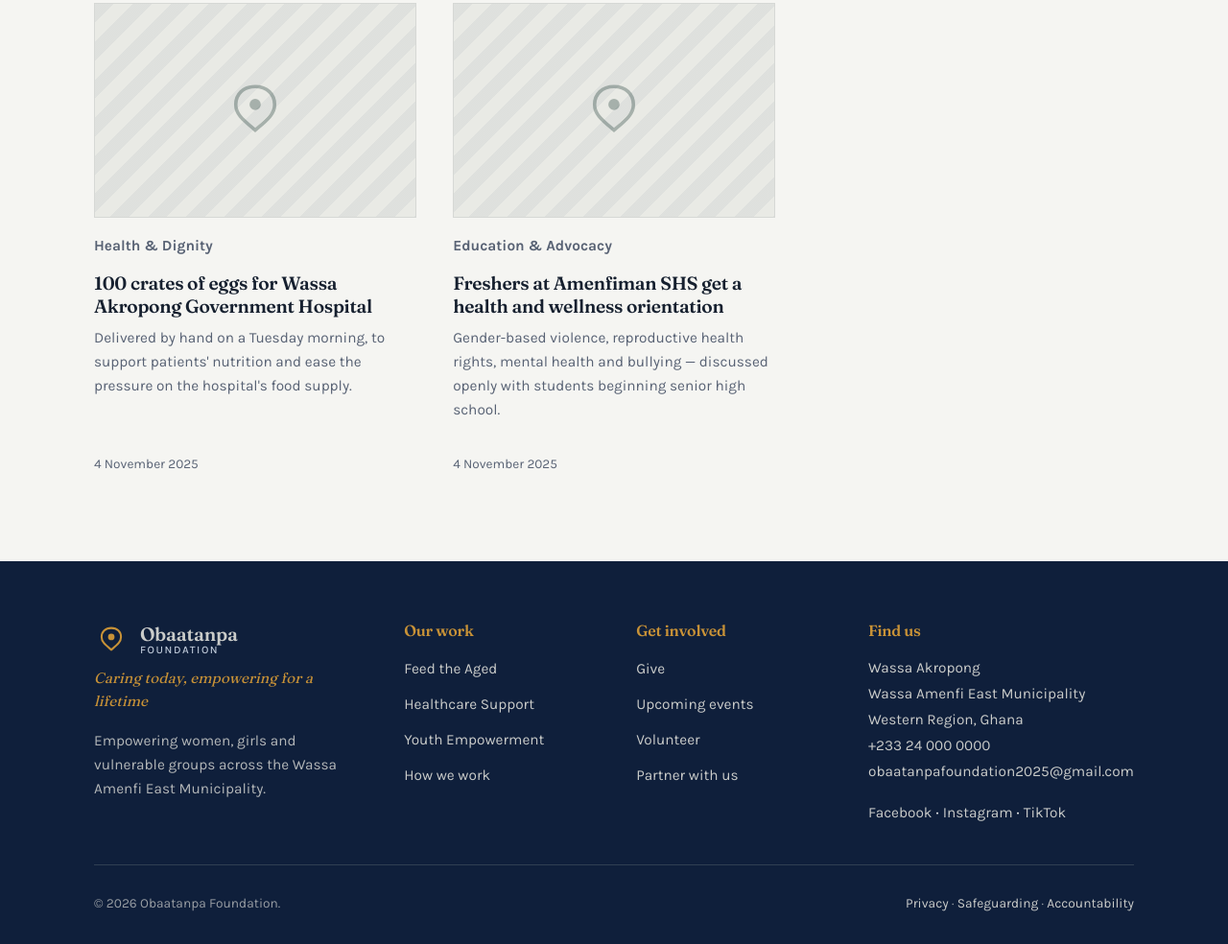
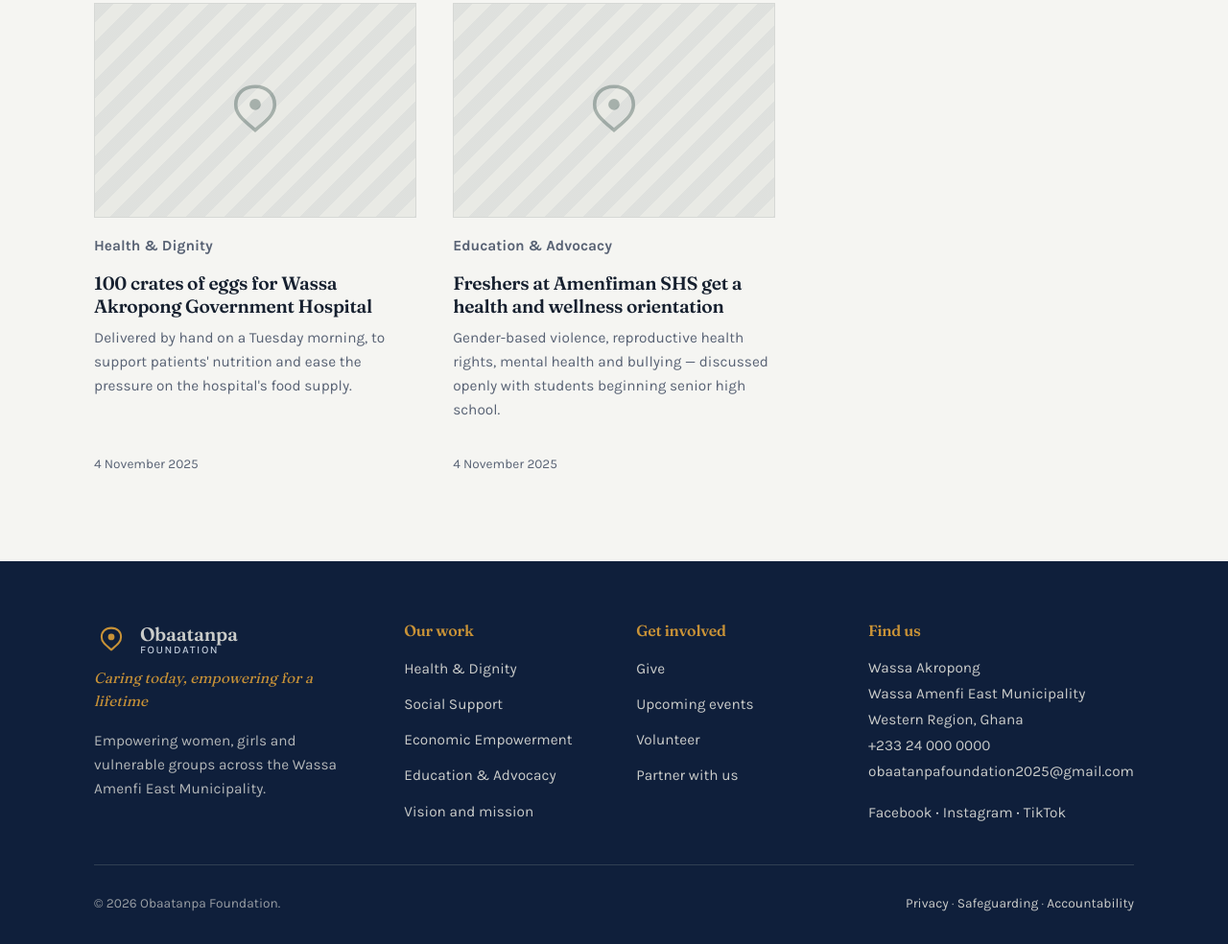
Before and after one commit to obaatanpafoundation/Obaatanpafoundation, an Eleventy site: page src/news.njk in a window 1280 px wide. Shown: the part 510-1494 px from the top of the page at 96% size. Built offline with nearby package versions, Linux system fonts and the light colour scheme; Eleventy itself is replaced by a stand-in of ours; files that its build step writes are made by us from their sources.

Commit message:
Add files via upload

```diff
--- a/src/_includes/base.njk
+++ b/src/_includes/base.njk
@@ -71,10 +71,11 @@
       <div>
         <h3>Our work</h3>
         <ul>
-          <li><a href="/#programmes">Feed the Aged</a></li>
-          <li><a href="/#programmes">Healthcare Support</a></li>
-          <li><a href="/#programmes">Youth Empowerment</a></li>
-          <li><a href="/about/">How we work</a></li>
+          <li><a href="/#programmes">Health &amp; Dignity</a></li>
+          <li><a href="/#programmes">Social Support</a></li>
+          <li><a href="/#programmes">Economic Empowerment</a></li>
+          <li><a href="/#programmes">Education &amp; Advocacy</a></li>
+          <li><a href="/about/">Vision and mission</a></li>
         </ul>
       </div>
       <div>
--- a/src/index.njk
+++ b/src/index.njk
@@ -1,7 +1,7 @@
 ---
 layout: base.njk
-title: Care and compassion in Wassa Amenfi East
-description: The Obaatanpa Foundation serves the Wassa Amenfi East Municipality through the Feed the Aged project, healthcare support for Wassa Akropong Government Hospital, and youth empowerment in schools.
+title: Empowering women and girls in Wassa Amenfi East
+description: Obaatanpa Foundation empowers women, adolescent girls, the aged and persons with disabilities across the Wassa Amenfi East Municipality through health and dignity, social support, economic empowerment, and education and advocacy.
 permalink: /index.html
 ---
 <section class="hero">
@@ -22,7 +22,7 @@
       {% else %}
       <div class="photo-quiet"><svg width="72" height="72" viewBox="0 0 32 32" aria-hidden="true"><path d="M16 5c5.6 0 9 3.6 9 8.3 0 4.5-3.4 7.1-9 11.9-5.6-4.8-9-7.4-9-11.9C7 8.6 10.4 5 16 5z" fill="none" stroke="#E0A83C" stroke-width="1.6"/><circle cx="16" cy="13.3" r="2.6" fill="#E0A83C"/></svg></div>
       {% endif %}
-      {% if home.heroCaption %}<figcaption class="figcap">{{ home.heroCaption }}</figcaption>{% endif %}
+      {% if home.heroImage and home.heroCaption %}<figcaption class="figcap">{{ home.heroCaption }}</figcaption>{% endif %}
     </figure>
   </div>
 </section>
```
